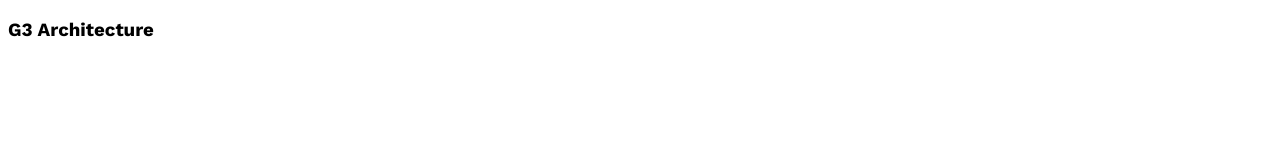
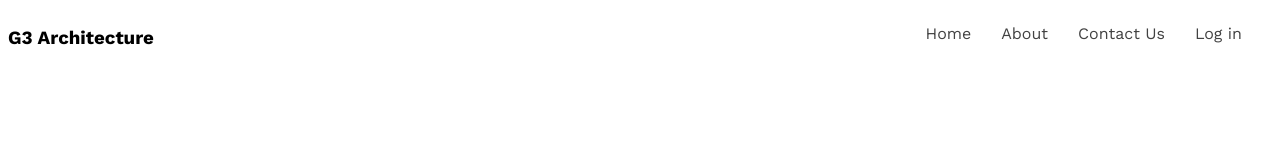
Before and after one commit to Riyan-khalashi/g3-architects-project, a plain HTML site: page riyan.html in a window 1280 px wide. Drawn offline with nearby package versions, Linux system fonts and the light colour scheme.

Commit message:
secod commit

```diff
--- a/riyan.html
+++ b/riyan.html
@@ -1,15 +1,24 @@
 <!DOCTYPE html>
 <html lang="en">
+
 <head>
     <meta charset="UTF-8">
     <meta name="viewport" content="width=device-width, initial-scale=1.0">
     <title>G3 architecture</title>
     <link rel="stylesheet" href="style/flex.css">
 </head>
+
 <body class="work-sans-font">
     <header>
-        <nav class="navbar">
-         <h3 class="brand">G3 Architecture</h3>
+        <nav class="navbar display-flex">
+            <h3 class="brand">G3 Architecture</h3>
+            <ul class="nav links display-flex">
+                <li class="nav-item"><a href="" class="nav-link gray-one">Home</a></li>
+                <li class="nav-item"><a href="" class="nav-link gray-one">About</a></li>
+                <li class="nav-item"><a href="" class="nav-link gray-one">Contact Us</a></li>
+                <li class="nav-item"><a href="" class="nav-link gray-one">Log in</a></li>
+            </ul>
+
         </nav>
 
     </header>
@@ -20,4 +29,5 @@
 
     </footer>
 </body>
+
 </html>
--- a/style/flex.css
+++ b/style/flex.css
@@ -6,3 +6,36 @@
   font-weight: 400;
   font-style: normal;
 }
+/* shared style */
+
+.display-flex{
+  display: flex;
+}
+
+/* heaser related style   */
+
+
+
+
+
+
+/* nacbar related style  */
+.navbar{
+  justify-content: space-between;
+}
+
+.nav-item{
+  list-style: none;
+  margin-right: 30px;
+}
+.nav-link{
+  text-decoration: none;
+}
+/* dark-o2 */
+.gray-one{
+  color: rgba(66, 66, 66, 1);
+}
+/* dark-03 */
+.gray-2{
+  color: rgba(114, 114, 114, 1);
+}
```
